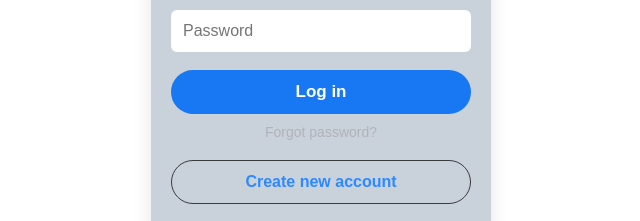
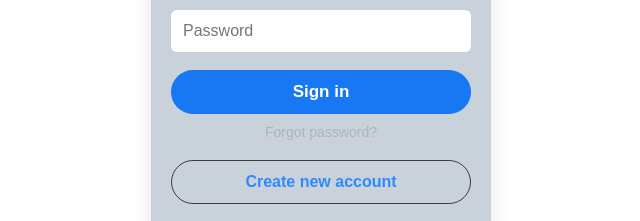
Before and after one commit to joy8314/fake-facebook, a plain HTML site: page facebook.html in a window 1280 px wide. Shown: the part 343-564 px from the top of the page, 319-959 px from the left. Drawn offline with Linux system fonts and the light colour scheme.

Commit message:
test deploy

```diff
--- a/facebook.html
+++ b/facebook.html
@@ -84,7 +84,7 @@
     <img src="https://upload.wikimedia.org/wikipedia/commons/5/51/Facebook_f_logo_%282019%29.svg" alt="Facebook Logo" class="logo">
     <input type="text" placeholder="Mobile number or email">
     <input type="password" placeholder="Password">
-    <button class="login-btn">Log in</button>
+    <button class="login-btn">Sign in</button>
     <a href="#" class="link">Forgot password?</a>
     <button class="create-btn">Create new account</button>
     <div class="meta">Meta</div>
```
